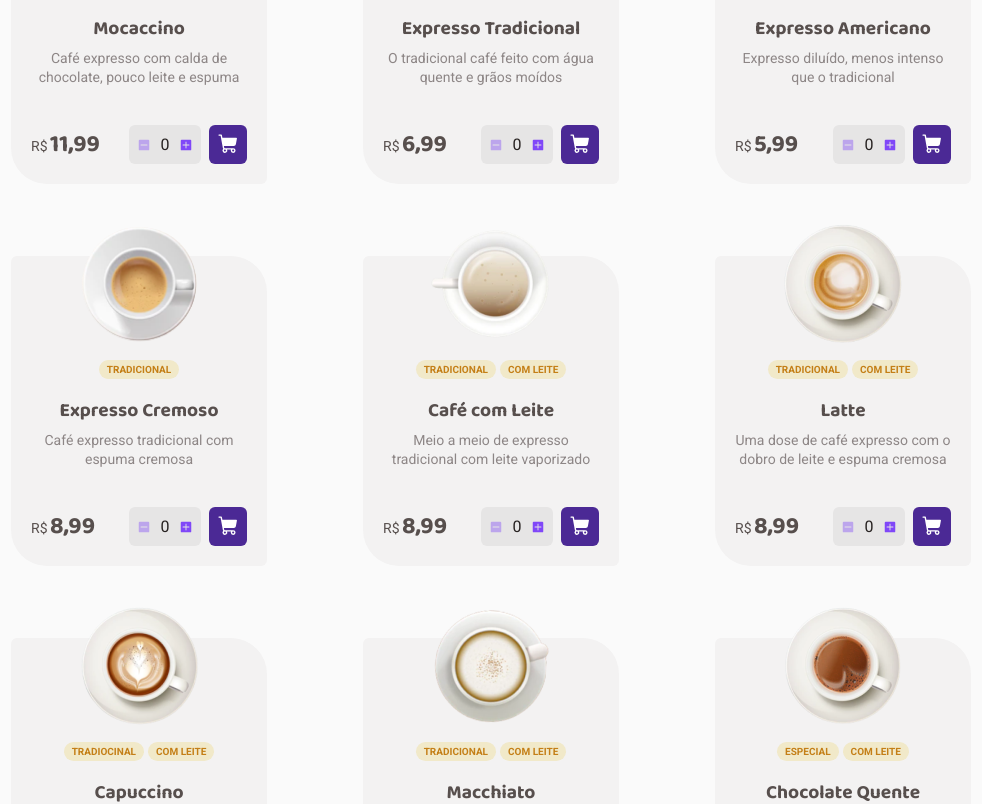
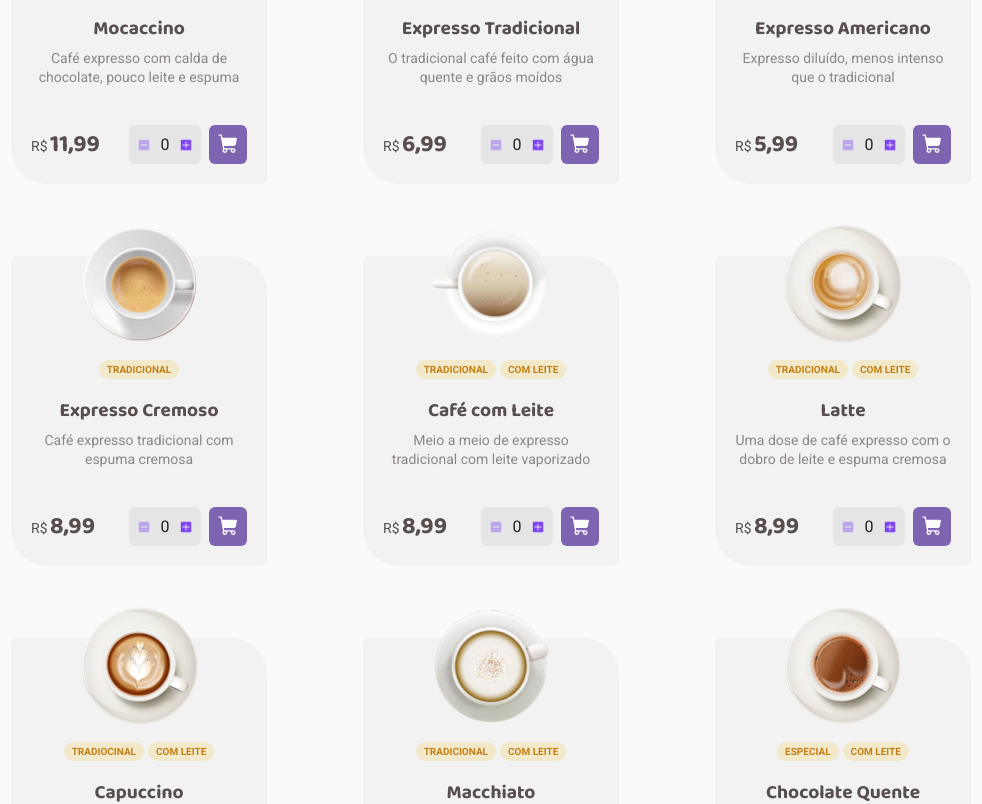
Before and after one commit to alvarobianor/coffee-delivery, a React (Vite) app: page / in a window 1280 px wide. Shown: the part 1280-2084 px from the top of the page, without its empty margins (149-1131 px from the left). Built offline with nearby package versions, Linux system fonts and the light colour scheme.

Commit message:
Fix buttons

```diff
--- a/src/Components/CoffeCard/index.tsx
+++ b/src/Components/CoffeCard/index.tsx
@@ -1,4 +1,4 @@
-import styled from 'styled-components';
+import styled, { css } from 'styled-components';
 import { Price } from '@components/CoffeCard/Price';
 import { QuantityInput } from '@components/CoffeCard/QuantityInput';
 import { ShoppingCart } from '@phosphor-icons/react';
@@ -44,7 +44,7 @@ export function CoffeeCard({
         <Price $price={price as string} />
         <ContainerCart>
           <QuantityInput quantity={value} onChangeValue={handleChangeValue} />
-          <Cart>
+          <Cart $isEmptyValue={value == 0}>
             <ShoppingCart size={22} weight="fill" />
           </Cart>
         </ContainerCart>
@@ -147,7 +147,7 @@ const ContainerCart = styled.div`
   gap: 0.5rem;
 `;
 
-const Cart = styled.button`
+const Cart = styled.button<{ $isEmptyValue: boolean }>`
   display: flex;
   align-items: center;
   padding: 0.5rem;
@@ -159,4 +159,13 @@ const Cart = styled.button`
 
   border: 0px;
   border-radius: 6px;
+
+  ${({ $isEmptyValue }) => {
+    if ($isEmptyValue) {
+      return css`
+        cursor: not-allowed;
+        opacity: 70%;
+      `;
+    }
+  }}
 `;
```
